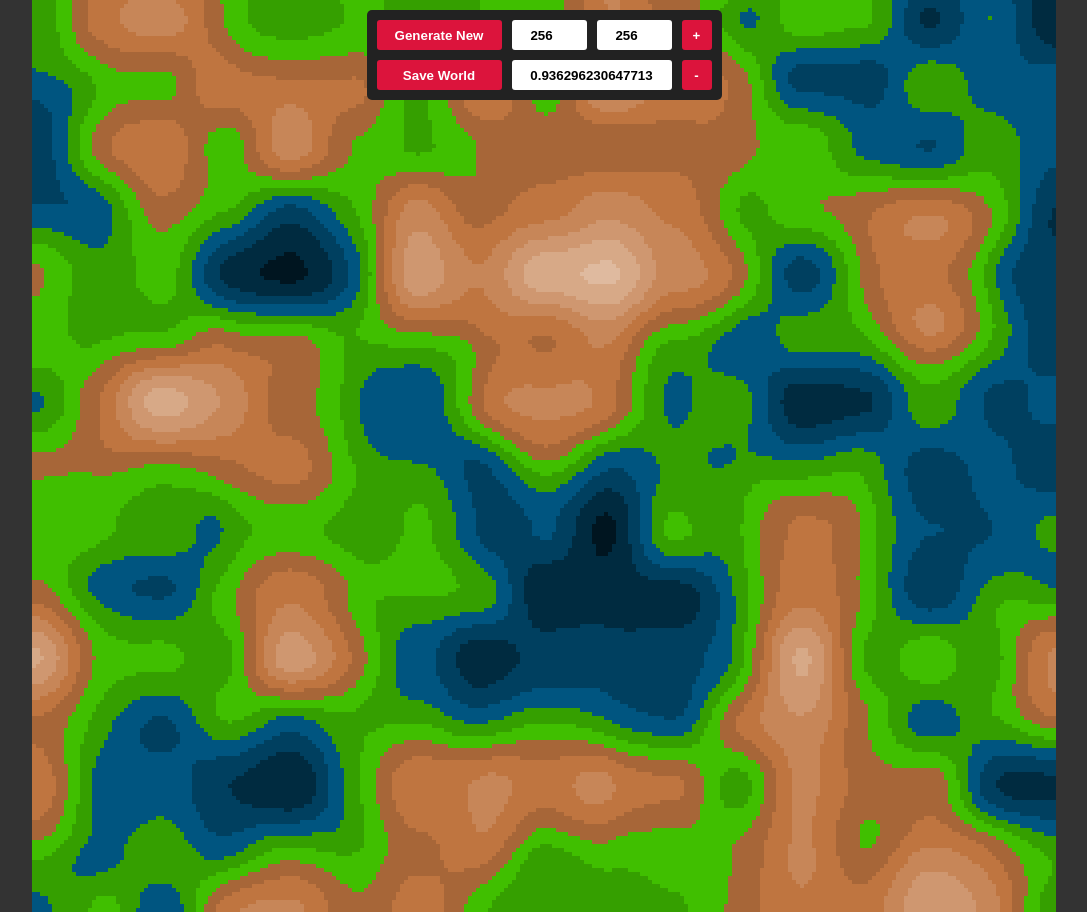
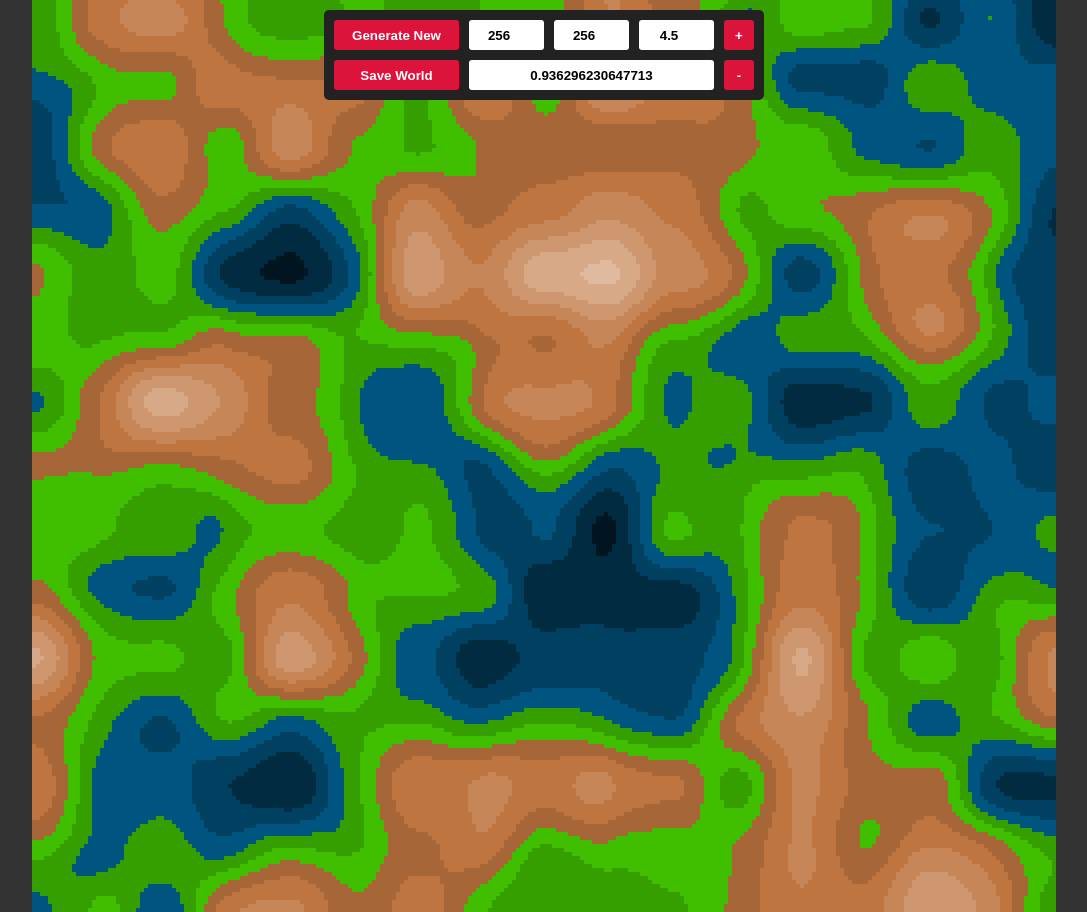
Before and after one commit to Conkuist/Timberborn-Map-Generator, a plain HTML site: page timberborn-map-generator.html in a window 1280 px wide. Shown: the whole page, without its empty margins (96-1183 px from the left). Drawn offline with Linux system fonts and the light colour scheme.

Commit message:
added water level input

```diff
--- a/timberborn-map-generator.html
+++ b/timberborn-map-generator.html
@@ -41,7 +41,7 @@
             left: 10px;
             right: 10px;
             top: 10px;
-            width: 355px;
+            width: 440px;
             margin: auto;
             background: #222;
             padding: 10px 0 0 10px;
@@ -82,7 +82,7 @@
 
         .seed
         {
-            width: 160px;
+            width: 245px;
         }
 
         .zoom
@@ -223,6 +223,19 @@
         GenerateMap();
     })
 
+    waterLevel = document.createElement("input");
+    buttons.appendChild(waterLevel);
+    waterLevel.classList.add("size");
+    waterLevel.value = sea
+    waterLevel.type = "number";
+    waterLevel.min = 0;
+    waterLevel.max = 16;
+    waterLevel.step = 0.5;
+    waterLevel.addEventListener("change",function() {
+        sea = parseFloat(this.value);
+        GenerateMap();
+    })
+
     zoomIn = document.createElement("button");
     buttons.appendChild(zoomIn);
     zoomIn.classList.add("zoom");
@@ -293,7 +306,7 @@
                     ctx.fillStyle = "black";
                 }
 
-                noise = SmoothNoise2(s * x / width, s * y / length);
+                noise = SmoothNoise2(s * x / 256, s * y / 256);
 
 
                 if (noise < min) {
```
